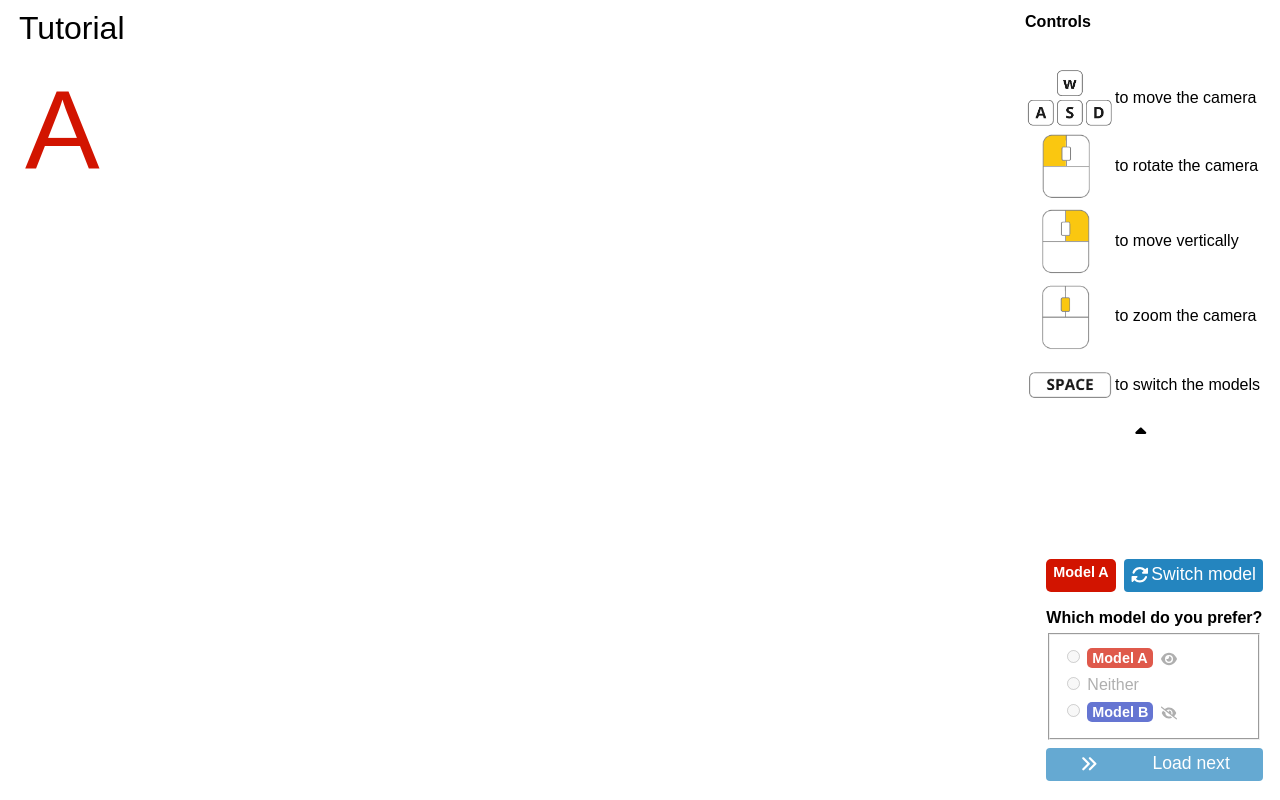
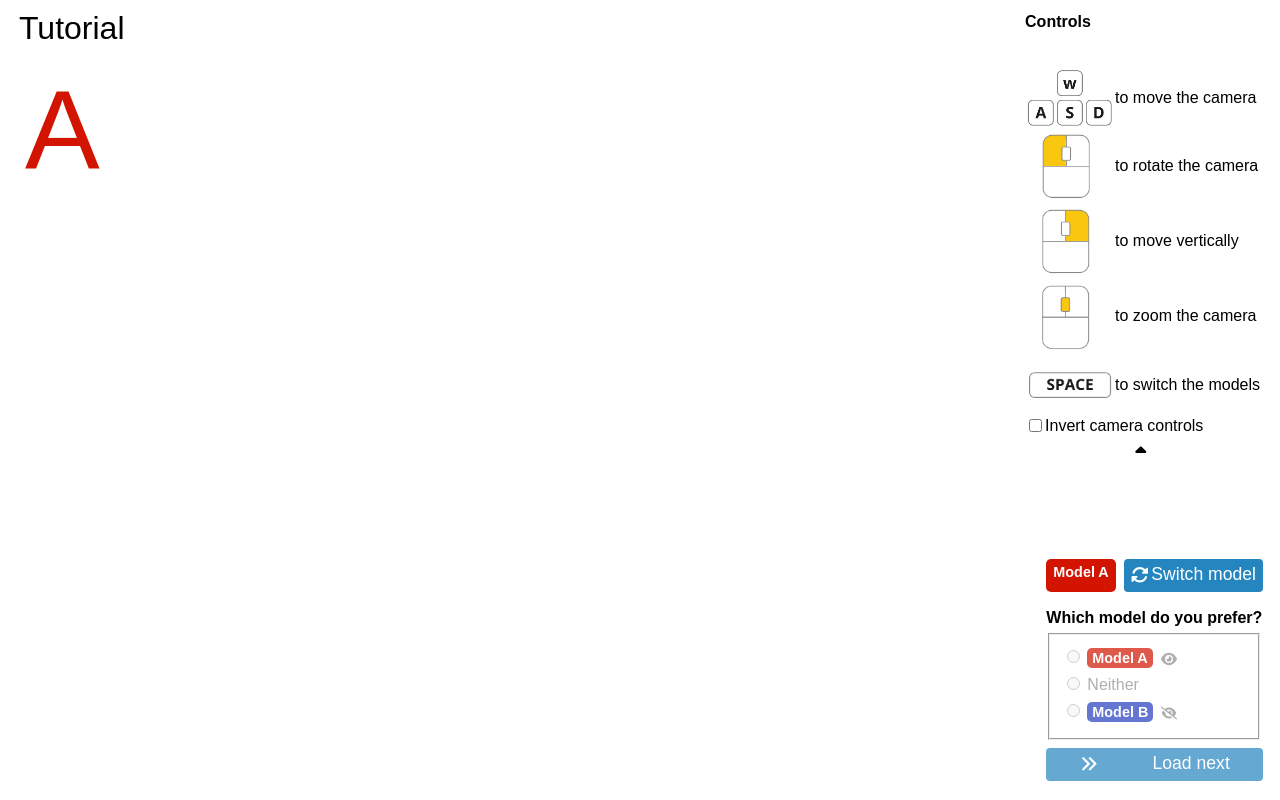
Before and after one commit to PaulErpen/eval-viewer, a React (Vite) app: page / in a window 1280 px wide. Built offline with nearby package versions, Linux system fonts and the light colour scheme; no server answers.

Commit message:
Add invert controls

```diff
--- a/src/components/camera-controls-panel/camera-controls-panel.tsx
+++ b/src/components/camera-controls-panel/camera-controls-panel.tsx
@@ -4,9 +4,13 @@ import { FaCaretDown, FaCaretUp } from "react-icons/fa6";
 export const CameraControlsPanel = ({
   isExpanded,
   setExpanded,
+  invertControls,
+  setInvertControls,
 }: {
   isExpanded: boolean;
   setExpanded: React.Dispatch<React.SetStateAction<boolean>>;
+  invertControls: boolean;
+  setInvertControls: React.Dispatch<React.SetStateAction<boolean>>;
 }) => {
   return (
     <div className="camera-controls-panel">
@@ -47,6 +51,17 @@ export const CameraControlsPanel = ({
             </div>
             <span>to switch the models</span>
           </div>
+          <div>
+            <input
+              type="checkbox"
+              id="invertControls"
+              name="invertControls"
+              value="Bike"
+              checked={invertControls}
+              onChange={() => setInvertControls((prev) => !prev)}
+            />
+            <label htmlFor="invertControls"> Invert camera controls</label>
+          </div>
         </>
       )}
       <button className="expand" onClick={() => setExpanded((prev) => !prev)}>
--- a/src/components/eval-handler/eval-handler.tsx
+++ b/src/components/eval-handler/eval-handler.tsx
@@ -25,6 +25,8 @@ export const EvalHandler = () => {
     isCameraControlsExpanded,
     setIsCameraControlsExpanded,
     seenBothModels,
+    invertControls,
+    setInvertControls,
   } = useEvaluationHook(false);
 
   return (
@@ -45,6 +47,7 @@ export const EvalHandler = () => {
           fovY={currentPair ? currentPair.fovY : 1}
           aspect={currentPair ? currentPair.aspect : 1}
           initialDistance={currentPair ? currentPair.initialDistance : 1}
+          invertControls={invertControls}
         />
       )}
 
@@ -54,7 +57,7 @@ export const EvalHandler = () => {
           {!isInTutorialMode && (
             <span className="header">{nPairsRated}/6 pairs rated</span>
           )}
-          <br/>
+          <br />
           <span className="header-model-hint">
             {showFirstModel && <span style={{ color: "#d21400" }}>A</span>}
             {!showFirstModel && <span style={{ color: "#243cbf" }}>B</span>}
@@ -96,6 +99,8 @@ export const EvalHandler = () => {
             <CameraControlsPanel
               isExpanded={isCameraControlsExpanded}
               setExpanded={setIsCameraControlsExpanded}
+              invertControls={invertControls}
+              setInvertControls={setInvertControls}
             />
           </div>
 
--- a/src/components/gs-viewer/gs-viewer.tsx
+++ b/src/components/gs-viewer/gs-viewer.tsx
@@ -20,6 +20,7 @@ export interface GSViewerProps {
   fovY: number;
   aspect: number;
   initialDistance: number;
+  invertControls: boolean;
 }
 
 const resizeRendererToDisplaySize = (renderer: THREE.Renderer) => {
@@ -48,6 +49,7 @@ export const GSViewer = ({
   fovY,
   aspect,
   initialDistance,
+  invertControls,
 }: GSViewerProps) => {
   const [canvas, setCanvas] = useState<HTMLCanvasElement | null>(null);
   const plyPath1Ref = useRef<string | null>(plyPath1);
@@ -145,6 +147,12 @@ export const GSViewer = ({
     const render = (currentTime: number) => {
       requestAnimationFrame(render);
 
+      if (renderer.domElement.dataset.invertControls === "true") {
+        controls.rotateSpeed = -0.3;
+      } else {
+        controls.rotateSpeed = 1;
+      }
+
       if (renderer.domElement.dataset.showFirst === "true") {
         gsViewer1Ref.current.visible = true;
         gsViewer2Ref.current.visible = false;
@@ -192,7 +200,11 @@ export const GSViewer = ({
 
   return (
     <div className="viewer" data-model-path={plyPath1}>
-      <canvas ref={setCanvas} data-show-first={showFirst} />
+      <canvas
+        ref={setCanvas}
+        data-show-first={showFirst}
+        data-invert-controls={invertControls}
+      />
     </div>
   );
 };
--- a/src/hooks/use-evaluation-service.ts
+++ b/src/hooks/use-evaluation-service.ts
@@ -22,6 +22,8 @@ export interface EvaluationHookResult {
   isCameraControlsExpanded: boolean;
   setIsCameraControlsExpanded: React.Dispatch<React.SetStateAction<boolean>>;
   seenBothModels: boolean;
+  invertControls: boolean;
+  setInvertControls: React.Dispatch<React.SetStateAction<boolean>>;
 }
 
 export const useEvaluationHook: (
@@ -37,6 +39,7 @@ export const useEvaluationHook: (
   const [nPairsRated, setNPairsRated] = useState<number>(0);
   const [isFinished, setIsFinished] = useState<boolean>(false);
   const [seenBothModels, setSeenBothModels] = useState<boolean>(false);
+  const [invertControls, setInvertControls] = useState<boolean>(false);
 
   const [isCameraControlsExpanded, setIsCameraControlsExpanded] =
     useState(true);
@@ -175,5 +178,7 @@ export const useEvaluationHook: (
     isCameraControlsExpanded,
     setIsCameraControlsExpanded,
     seenBothModels,
+    invertControls,
+    setInvertControls,
   };
 };
```
